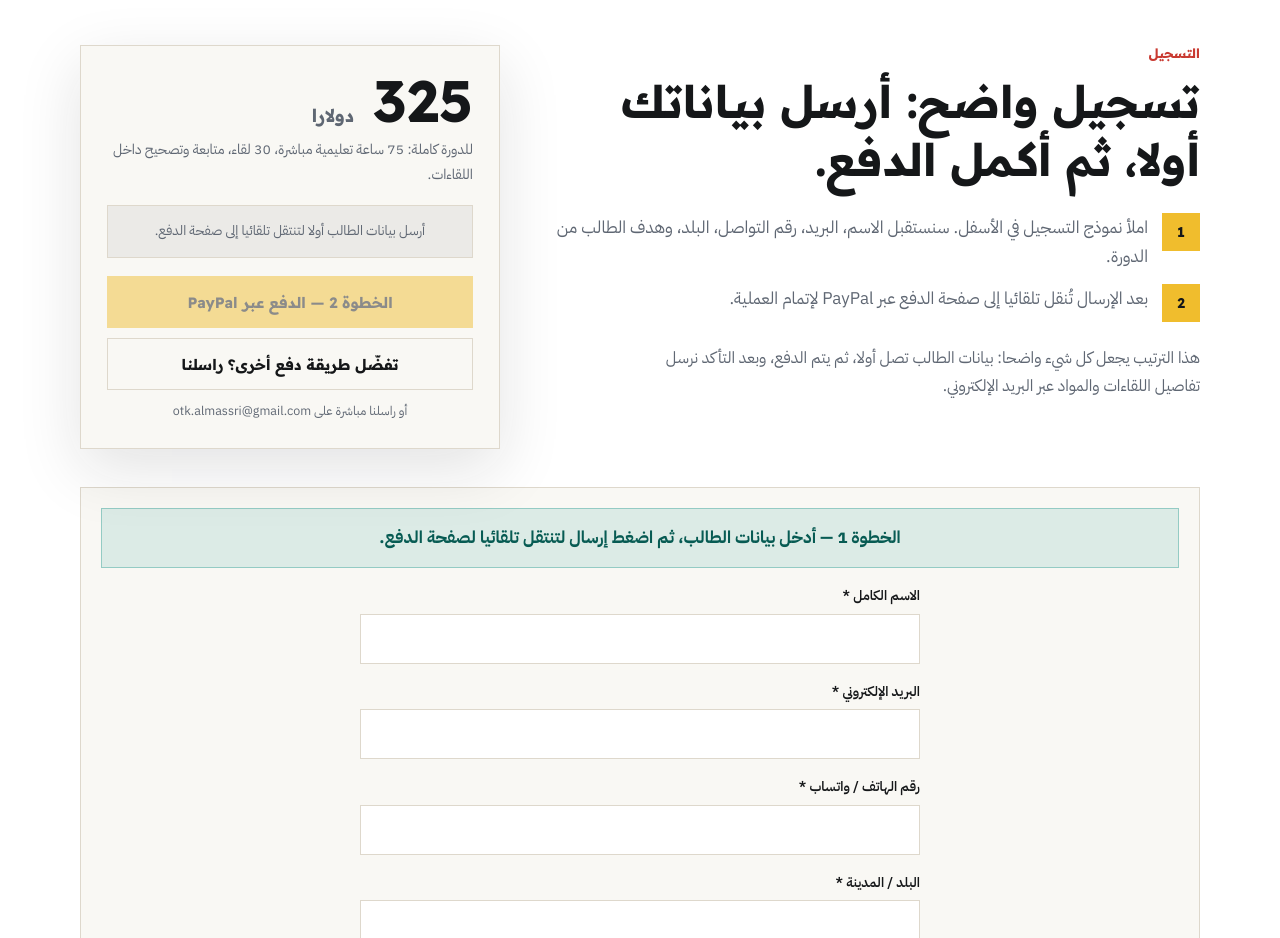
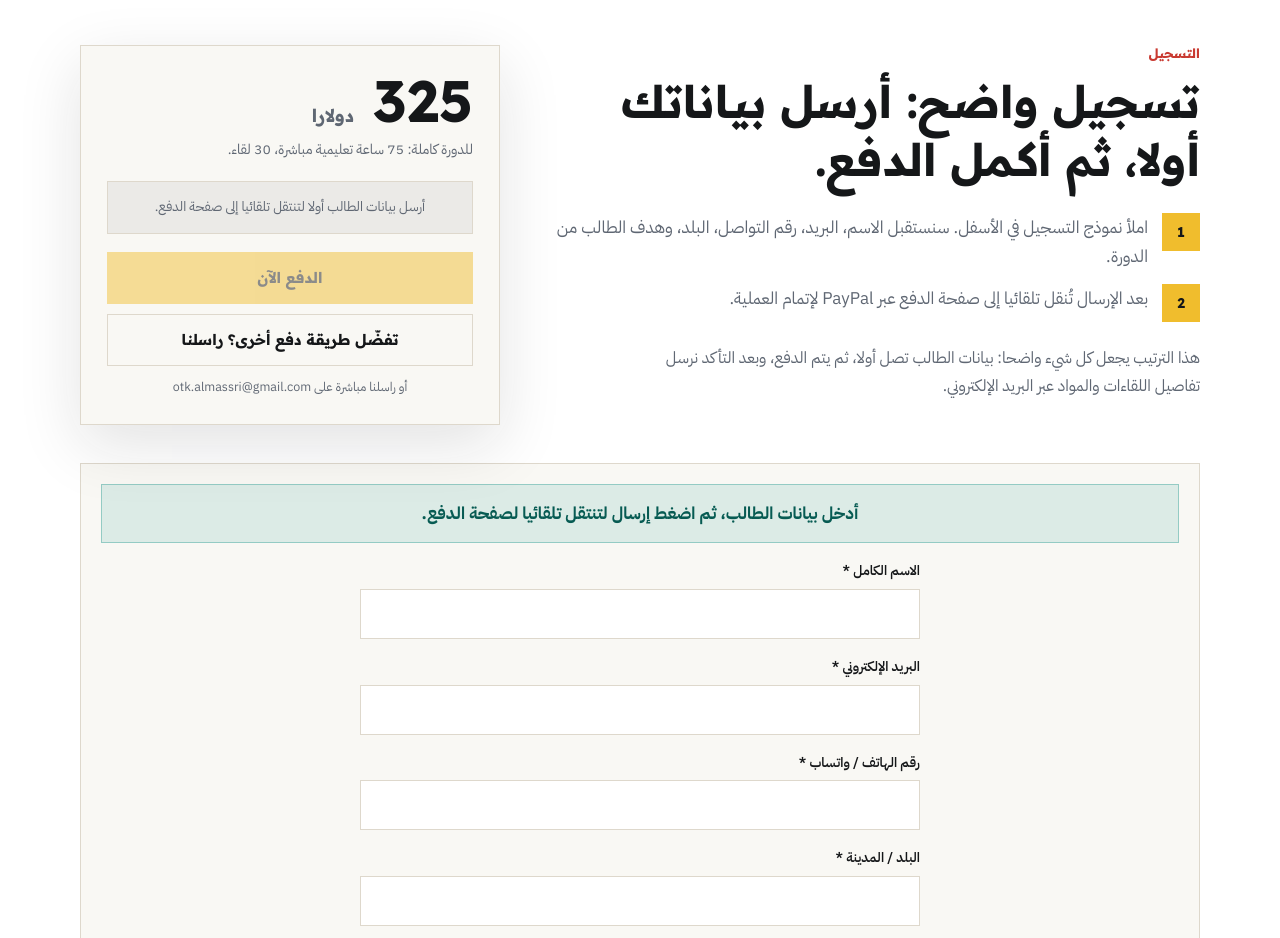
Before and after one commit to Guezguezayoub/Obada, a plain HTML site: page index.html in a window 1280 px wide. Shown: the part 4160-5098 px from the top of the page. Drawn offline with Linux system fonts and the light colour scheme.

Commit message:
Simplify payment CTA copy and remove redundant/confusing labels
Drop the out-of-context "Step 1/Step 2" prefixes from the payment
button and form success message, remove a redundant pricing bullet,
and drop "PayPal" from the pay button label since checkout supports
multiple payment methods, not just a PayPal account.

```diff
--- a/index.html
+++ b/index.html
@@ -1029,9 +1029,9 @@
         </div>
         <aside class="pay-panel rise" id="payPanel" aria-label="رسوم التسجيل">
           <div class="amount">325 <small>دولارا</small></div>
-          <p>للدورة كاملة: 75 ساعة تعليمية مباشرة، 30 لقاء، متابعة وتصحيح داخل اللقاءات.</p>
+          <p>للدورة كاملة: 75 ساعة تعليمية مباشرة، 30 لقاء.</p>
           <div class="pay-locked" id="payLocked">أرسل بيانات الطالب أولا لتنتقل تلقائيا إلى صفحة الدفع.</div>
-          <a class="btn btn-primary is-disabled" id="payBtn" href="#registerForm" rel="noopener" aria-disabled="true">الخطوة 2 — الدفع عبر PayPal</a>
+          <a class="btn btn-primary is-disabled" id="payBtn" href="#registerForm" rel="noopener" aria-disabled="true">الدفع الآن</a>
           <a class="btn btn-outline" id="emailBtn" href="#" target="_blank" rel="noopener">تفضّل طريقة دفع أخرى؟ راسلنا</a>
           <p class="text-muted" style="text-align:center;font-size:12.5px;margin:10px 0 0">أو راسلنا مباشرة على otk.almassri@gmail.com</p>
         </aside>
@@ -1040,7 +1040,7 @@
       <div class="wrap">
         <div class="regform rise open" id="registerForm">
           <div class="regform-body">
-            <div class="regform-success">الخطوة 1 — أدخل بيانات الطالب، ثم اضغط إرسال لتنتقل تلقائيا لصفحة الدفع.</div>
+            <div class="regform-success">أدخل بيانات الطالب، ثم اضغط إرسال لتنتقل تلقائيا لصفحة الدفع.</div>
             <form class="reg-form" id="regForm">
               <div class="field">
                 <label for="regName">الاسم الكامل *</label>
@@ -1157,7 +1157,7 @@
           payBtn.classList.remove("is-disabled");
           payBtn.removeAttribute("aria-disabled");
           payBtn.removeAttribute("tabindex");
-          payBtn.textContent = "الخطوة 2 — ادفع الآن عبر PayPal";
+          payBtn.textContent = "ادفع الآن";
         }
       }
 
```
